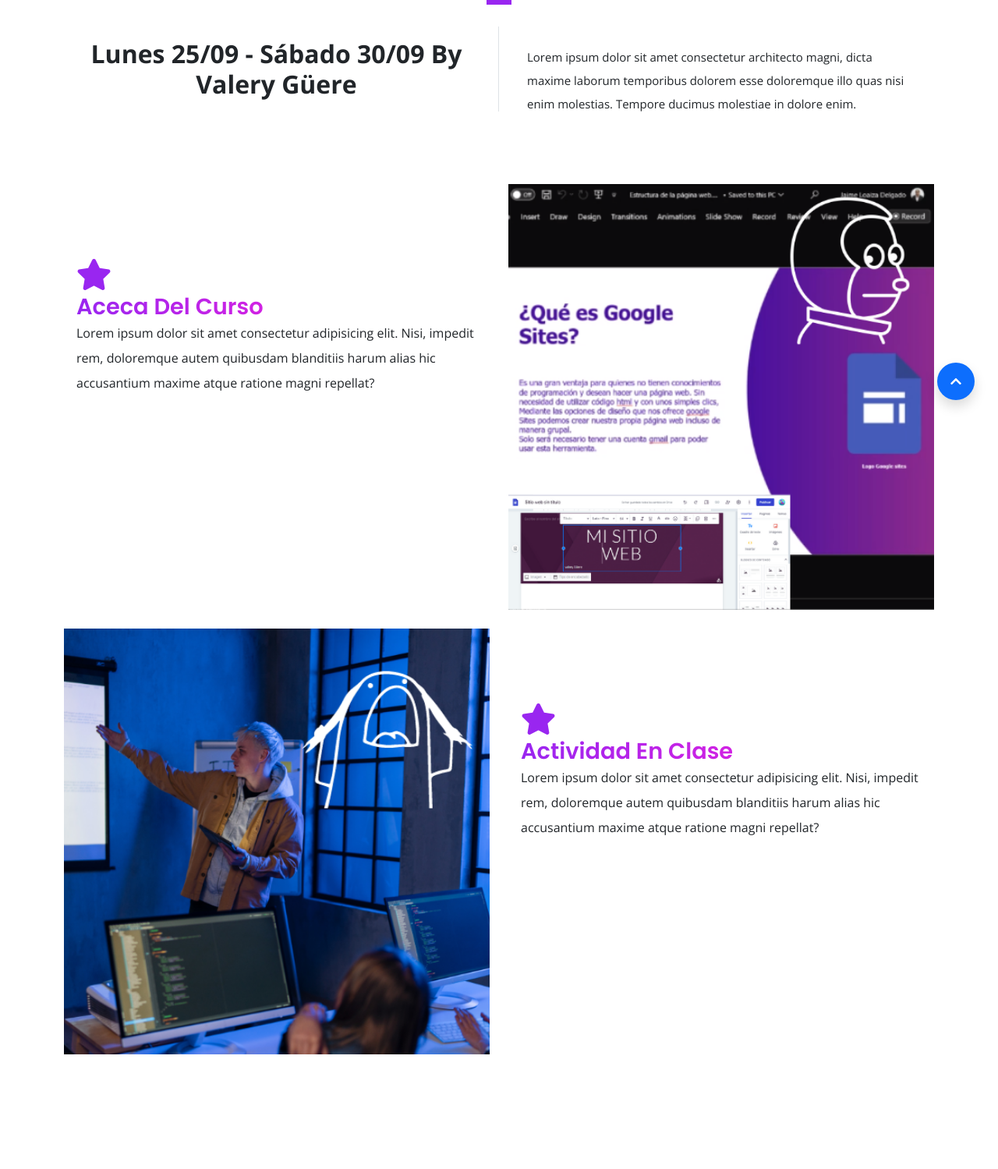
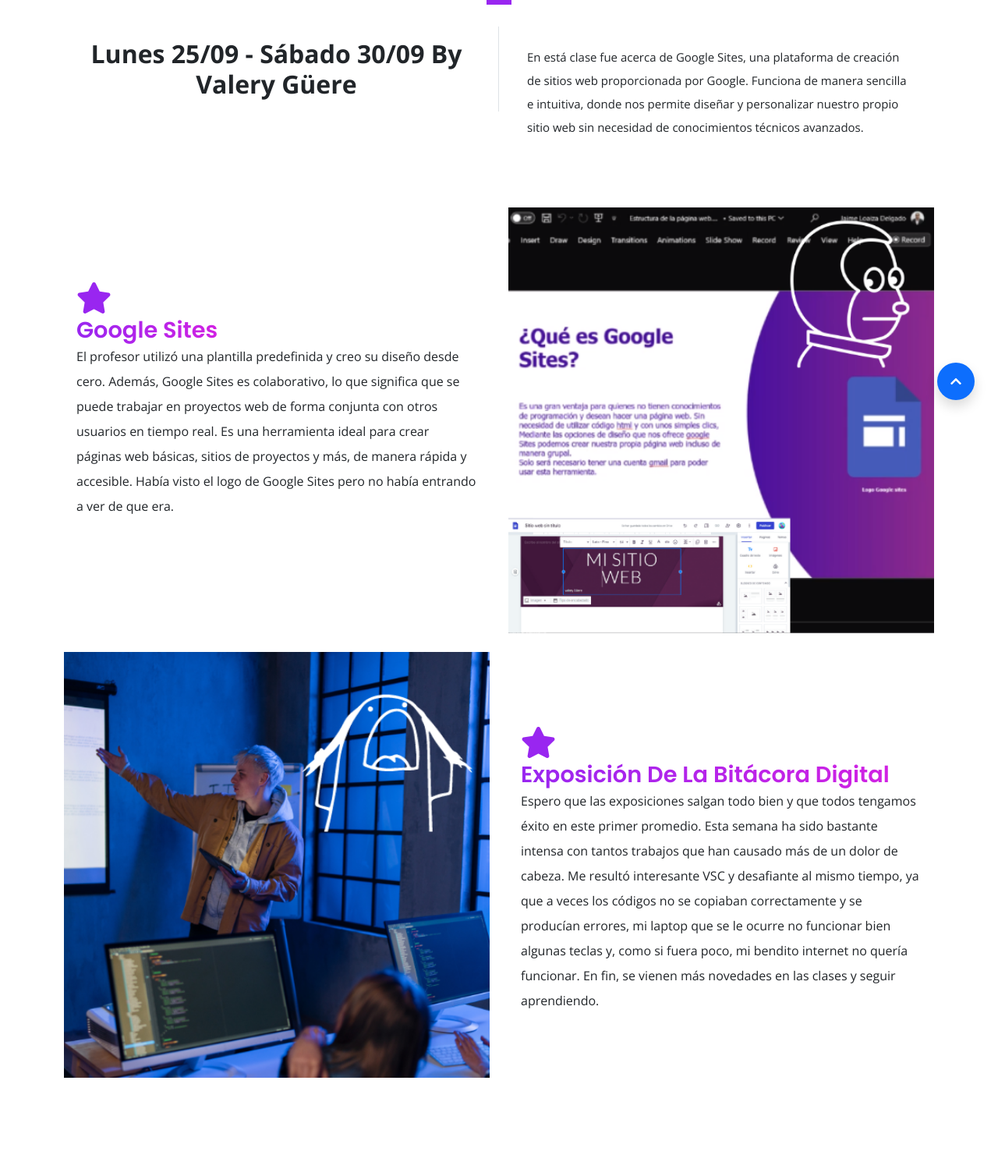
Before and after one commit to guerevalery/vagus-laboratorio-2, a website: page INDEX - CLASES 5.html in a window 1280 px wide. Shown: the part 257-1756 px from the top of the page at 78% size. Drawn offline with nearby package versions, Linux system fonts and the light colour scheme; files that its build step writes are made by us from their sources; files whose address does not match are found by name.

Commit message:
Update INDEX - CLASES 5.html

```diff
--- a/INDEX - CLASES 5.html
+++ b/INDEX - CLASES 5.html
@@ -67,9 +67,8 @@
         <div class="col-md-6">
           <div class="bg-white p-4 text-start">
             <p class="fw-light">
-              Lorem ipsum dolor sit amet consectetur architecto magni,
-              dicta maxime laborum temporibus dolorem esse doloremque illo quas nisi enim molestias.
-              Tempore ducimus molestiae in dolore enim.
+              En está clase fue acerca de Google Sites, una plataforma de creación de sitios web proporcionada por Google. Funciona de manera sencilla e intuitiva, donde nos permite diseñar y personalizar nuestro propio sitio web sin necesidad de conocimientos técnicos avanzados.
+
             </p>
           </div>
         </div>
@@ -83,11 +82,10 @@
         <div class="col-lg-6 col-md-6 col-sm-12 col-xs-12 services mt-4">
           <div class="services__content">
             <div class="icon d-block fas fa-star"></div>
-            <h3 class="display-3--title mt-1">Aceca del curso</h3>
+            <h3 class="display-3--title mt-1">Google Sites</h3>
             <p class="lh-lg">
-              Lorem ipsum dolor sit amet consectetur adipisicing elit. Nisi, impedit rem,
-               doloremque autem quibusdam blanditiis harum alias hic accusantium
-               maxime atque ratione magni repellat?
+              El profesor utilizó una plantilla predefinida y creo su diseño desde cero. Además, Google Sites es colaborativo, lo que significa que se puede trabajar en proyectos web de forma conjunta con otros usuarios en tiempo real. Es una herramienta ideal para crear páginas web básicas, sitios de proyectos y más, de manera rápida y accesible. Había visto el logo de Google Sites pero no había entrando a ver de que era.
+
             </p>
           </div>
         </div>
@@ -107,11 +105,10 @@
         <div class="col-lg-6 col-md-6 col-sm-12 col-xs-12 services mt-4">
           <div class="services__content">
             <div class="icon d-block fas fa-star"></div>
-            <h3 class="display-3--title mt-1">Actividad en clase</h3>
+            <h3 class="display-3--title mt-1">Exposición de la bitácora Digital</h3>
             <p class="lh-lg">
-              Lorem ipsum dolor sit amet consectetur adipisicing elit. Nisi, impedit rem,
-               doloremque autem quibusdam blanditiis harum alias hic accusantium
-               maxime atque ratione magni repellat?
+              Espero que las exposiciones salgan todo bien y que todos tengamos éxito en este primer promedio. Esta semana ha sido bastante intensa con tantos trabajos que han causado más de un dolor de cabeza. Me resultó interesante VSC y desafiante al mismo tiempo, ya que a veces los códigos no se copiaban correctamente y se producían errores, mi laptop que se le ocurre no funcionar bien algunas teclas y, como si fuera poco, mi bendito internet no quería funcionar. En fin, se vienen más novedades en las clases y seguir aprendiendo.
+
             </p>
           </div>
         </div>
```
